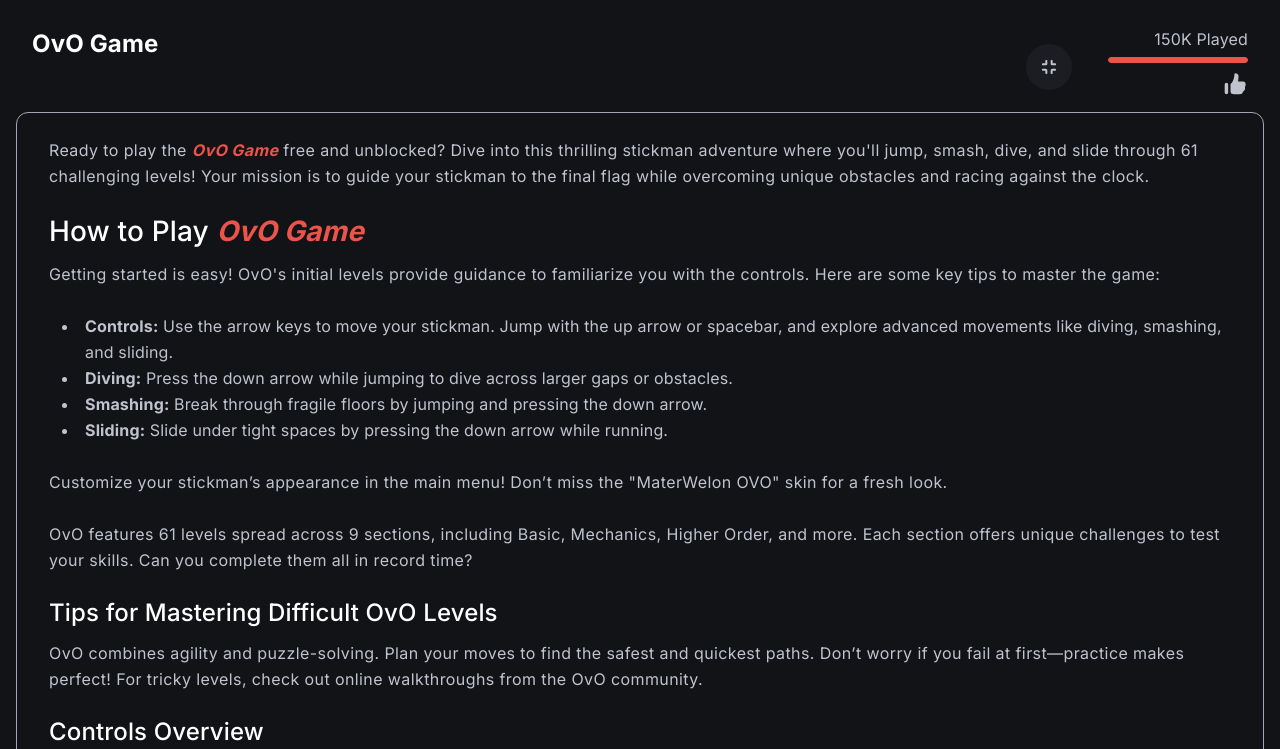
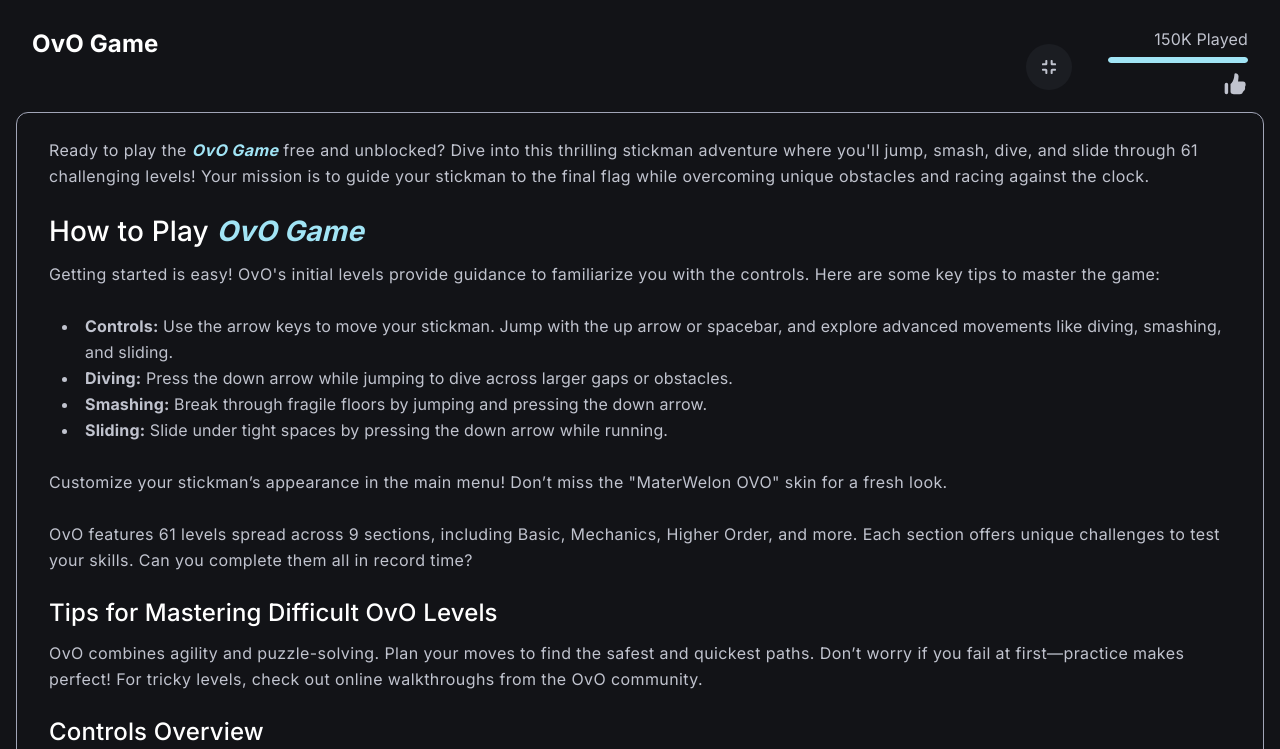
Before and after one commit to unblockedovo/unblockedovo.github.io, a plain HTML site: page index.html in a window 1280 px wide. Shown: the part 906-1655 px from the top of the page. Drawn offline with nearby package versions, Linux system fonts and the light colour scheme.

Commit message:
Add files via upload

```diff
--- a/index.html
+++ b/index.html
@@ -29,10 +29,10 @@
             font-weight: 600;
         }
         :root{
-          --theme-color: #ec544a;
+          --theme-color: #a1e4f5;
         }
         .game__content a{
-          color: #ec544a;
+          color: #a1e4f5;
         }
     </style>
     <!-- Google tag (gtag.js) -->
@@ -50,7 +50,7 @@
         <div class="container-fluid">
           <div class="header__content">
             <div class="header__logo--wrap">
-              <a href="https://red-ball4-online.github.io/" class="header__logo" title="OvO Game">
+              <a href="https://unblockedovo.github.io/" class="header__logo" title="OvO Game">
                 <h1>OvO Game</h1>
               </a>
             </div>
```
